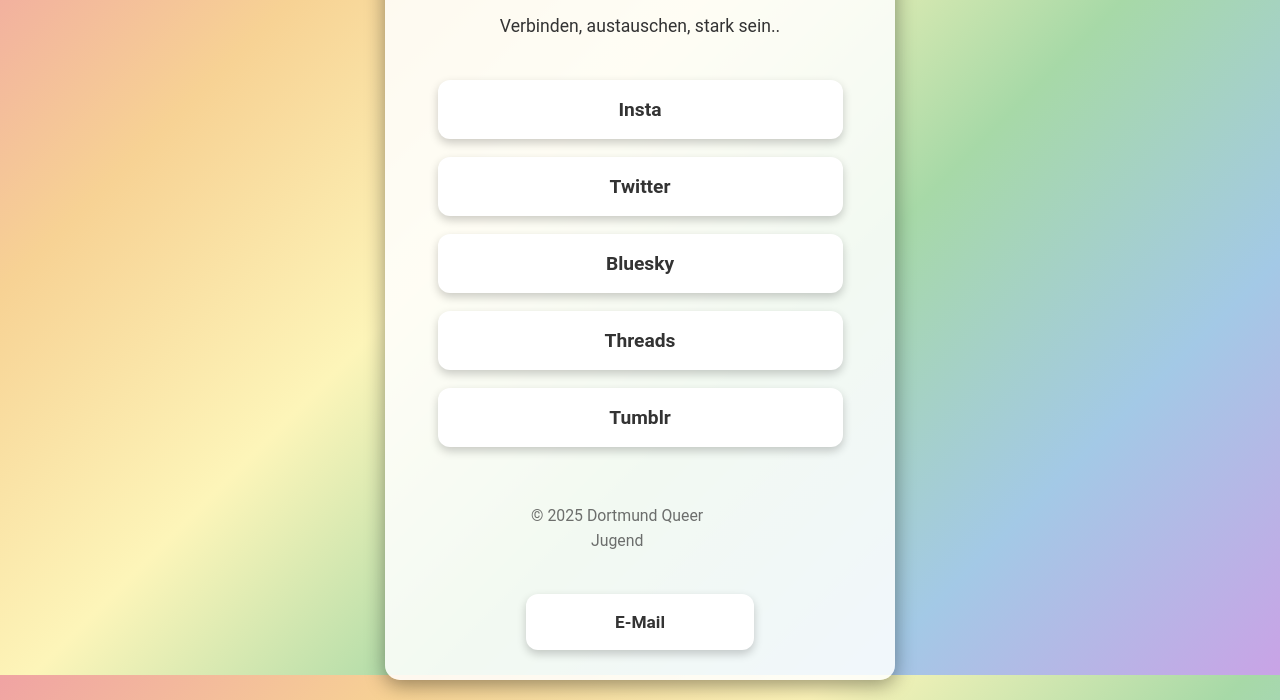
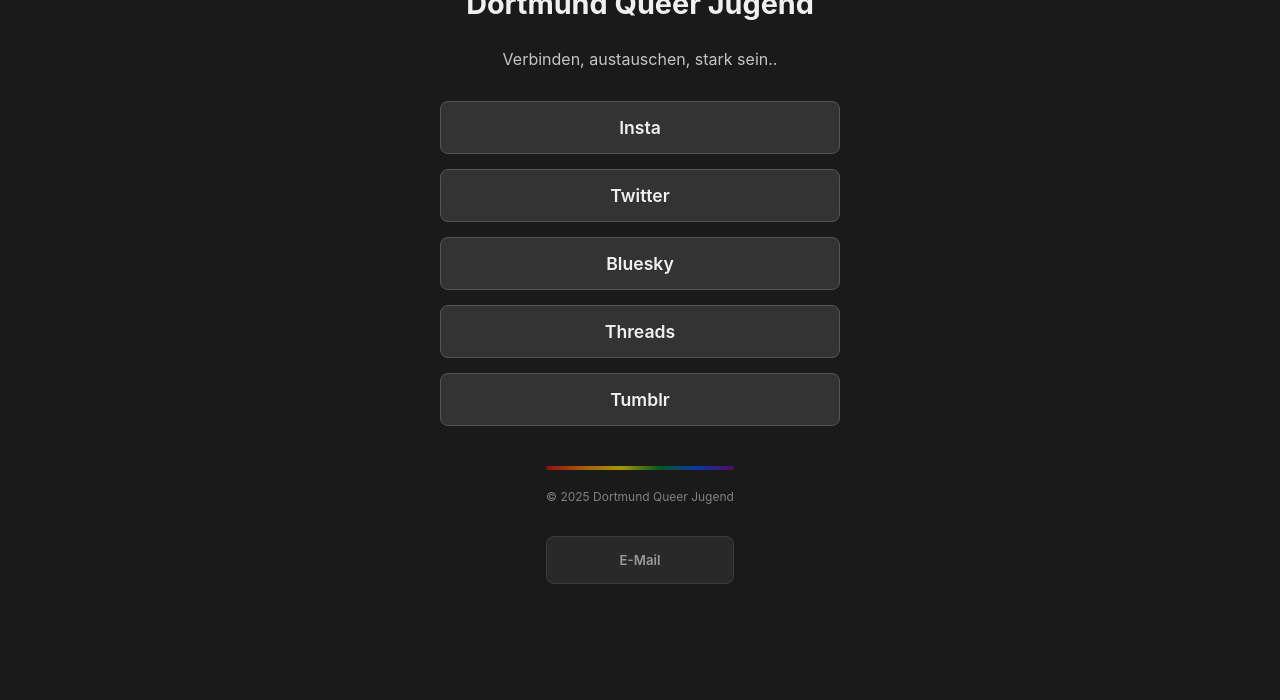
Before and after one commit to dortmundqueerjugend/dortmundqueerjugend.github.io, a plain HTML site: page index.html in a window 1280 px wide. Shown: the part 125-825 px from the top of the page. After the commit the page ends 800 px from the top, so only its background shows below. Drawn offline with Linux system fonts and the light colour scheme.

Commit message:
Update style.css komplett

```diff
--- a/style.css
+++ b/style.css
@@ -1,114 +1,124 @@
 :root {
-    --color-red: #f0a3a3;    /* Softer Red */
-    --color-orange: #f7d294; /* Softer Orange */
-    --color-yellow: #fdf5b9; /* Softer Yellow */
-    --color-green: #a7d9a7;  /* Softer Green */
-    --color-blue: #a3c9e6;   /* Softer Blue */
-    --color-violet: #c9a3e6; /* Softer Violet */
+    /* Basic dark mode colors */
+    --bg-dark: #1a1a1a;        /* Very dark background */
+    --text-light: #f0f0f0;     /* Off-white text */
+    --link-bg: #333;           /* Darker background for buttons */
+    --link-hover-bg: #555;     /* Even darker on hover */
+    --link-text: #f0f0f0;      /* Light text on dark buttons */
+    --border-color: #555;      /* Subtle border color */
 
-    /* General text and background colors - adjust these too for overall harmony */
-    --text-primary: #333; /* Darker text for readability on lighter background */
-    --text-button: #333;  /* Dark text for buttons */
-    --button-bg: #fff;    /* White background for buttons */
-    --button-hover-bg: #f0f0f0; /* Light grey on hover */
-    --container-bg: rgba(255, 255, 255, 0.85); /* Slightly opaque white container for contrast */
-    --footer-text: rgba(51, 51, 51, 0.7); /* Darker text for footer */
+    /* Subtle Pride Colors for accents (e.g., for the line) */
+    --pride-red: #E40303;
+    --pride-orange: #FF8C00;
+    --pride-yellow: #FFED00;
+    --pride-green: #008026;
+    --pride-blue: #004DFF;
+    --pride-violet: #750787;
 }
 
+/* --- Base Styles --- */
 body {
-    font-family: 'Roboto', sans-serif;
+    font-family: -apple-system, BlinkMacSystemFont, "Segoe UI", Roboto, Helvetica, Arial, sans-serif, "Apple Color Emoji", "Segoe UI Emoji", "Segoe UI Symbol"; /* System font stack */
     margin: 0;
     padding: 20px;
     display: flex;
     justify-content: center;
     align-items: center;
     min-height: 100vh;
-
-    /* Pride gradient background using softer colors */
-    background: linear-gradient(135deg,
-        var(--color-red),
-        var(--color-orange),
-        var(--color-yellow),
-        var(--color-green),
-        var(--color-blue),
-        var(--color-violet)
-    );
-    background-size: cover;
-    background-attachment: fixed;
-
-    color: var(--text-primary); /* Use primary text color */
+    background-color: var(--bg-dark); /* Solid dark background */
+    color: var(--text-light);
     text-align: center;
     box-sizing: border-box;
 }
 
-
 .container {
-    background-color: var(--container-bg);
+    /* No explicit background for container, it just sits on the body background */
     padding: 30px;
     border-radius: 15px;
-    box-shadow: 0 5px 20px rgba(0, 0, 0, 0.4);
-    max-width: 450px;
+    /* Subtle shadow if you want it, or remove for ultimate minimalism */
+    /* box-shadow: 0 5px 20px rgba(0, 0, 0, 0.4); */
+    max-width: 400px; /* Slightly narrower than previous Bio.Link example */
     width: 100%;
     display: flex;
     flex-direction: column;
     align-items: center;
 }
 
-.profile-logo {
-    width: 120px;
-    height: 120px;
+.profile-logo { /* Keep this style even if commented out in HTML, in case you enable it */
+    width: 100px;
+    height: 100px;
     border-radius: 50%;
     object-fit: cover;
-    margin-bottom: 25px;
-    border: 4px solid var(--text-primary);
-    box-shadow: 0 2px 10px rgba(0, 0, 0, 0.3);
+    margin-bottom: 20px;
+    border: 2px solid var(--text-light); /* Subtle border */
 }
 
 h1 {
-    font-size: 2em; /* Larger headline */
+    font-size: 1.8em;
     margin-bottom: 10px;
-    font-weight: 700; /* Bold */
+    font-weight: 700;
 }
 
 p {
-    font-size: 1.1em; /* Slightly larger paragraph text */
-    margin-bottom: 40px; /* More space before buttons */
-    line-height: 1.6;
-    max-width: 80%; /* Limit paragraph width for better readability */
+    font-size: 1em;
+    margin-bottom: 30px;
+    line-height: 1.5;
+    opacity: 0.8; /* Slightly subdue description text */
 }
 
 .links {
     display: flex;
     flex-direction: column;
-    gap: 18px; /* More space between buttons */
-    width: 90%; /* Buttons take up more width */
+    gap: 15px; /* Space between buttons */
+    width: 100%; /* Buttons take full width of container */
 }
 
 .link-button {
     display: block;
-    background-color: var(--button-bg);
-    color: var(--text-button);
-    padding: 18px 25px;
-    border-radius: 12px;
+    background-color: var(--link-bg); /* Dark background for buttons */
+    color: var(--link-text); /* Light text on dark buttons */
+    padding: 15px 20px;
+    border-radius: 8px; /* Slightly less rounded */
     text-decoration: none;
-    font-weight: 700;
-    font-size: 1.2em;
-    transition: background-color 0.3s ease, transform 0.2s ease, box-shadow 0.3s ease;
-    box-shadow: 0 4px 10px rgba(0, 0, 0, 0.2);
+    font-weight: 600; /* Medium bold */
+    font-size: 1.1em;
+    transition: background-color 0.2s ease, transform 0.1s ease;
+    border: 1px solid var(--border-color); /* Subtle border for buttons */
 }
 
 .link-button:hover {
-    background-color: var(--button-hover-bg);
-    transform: translateY(-3px);
-    box-shadow: 0 6px 15px rgba(0, 0, 0, 0.3);
+    background-color: var(--link-hover-bg); /* Darker grey on hover */
+    transform: translateY(-1px); /* Very subtle lift */
 }
 
 footer {
     margin-top: 40px;
-    font-size: 0.9em;
-    color: var(--footer-text);
+    font-size: 0.75em;
+    color: var(--text-light);
+    opacity: 0.6; /* More subdued footer text */
+    position: relative; /* For the pride line */
+    padding-top: 10px; /* Space for the line */
 }
 
+.pride-line {
+    position: absolute;
+    top: 0;
+    left: 0;
+    width: 100%;
+    height: 4px; /* Thin line */
+    background: linear-gradient(to right,
+        var(--pride-red),
+        var(--pride-orange),
+        var(--pride-yellow),
+        var(--pride-green),
+        var(--pride-blue),
+        var(--pride-violet)
+    );
+    border-radius: 2px; /* Slightly rounded ends for the line */
+}
+
+
+/* --- Responsive Adjustments --- */
 @media (max-width: 600px) {
     body {
         padding: 15px;
@@ -117,20 +127,15 @@ footer {
         padding: 25px 15px;
         border-radius: 10px;
     }
-    .profile-logo {
-        width: 100px;
-        height: 100px;
-        margin-bottom: 20px;
-    }
     h1 {
         font-size: 1.6em;
     }
     p {
-        font-size: 1em;
-        margin-bottom: 30px;
+        font-size: 0.95em;
+        margin-bottom: 25px;
     }
     .link-button {
-        padding: 15px 20px;
-        font-size: 1.1em;
+        padding: 12px 18px;
+        font-size: 1em;
     }
 }
```
